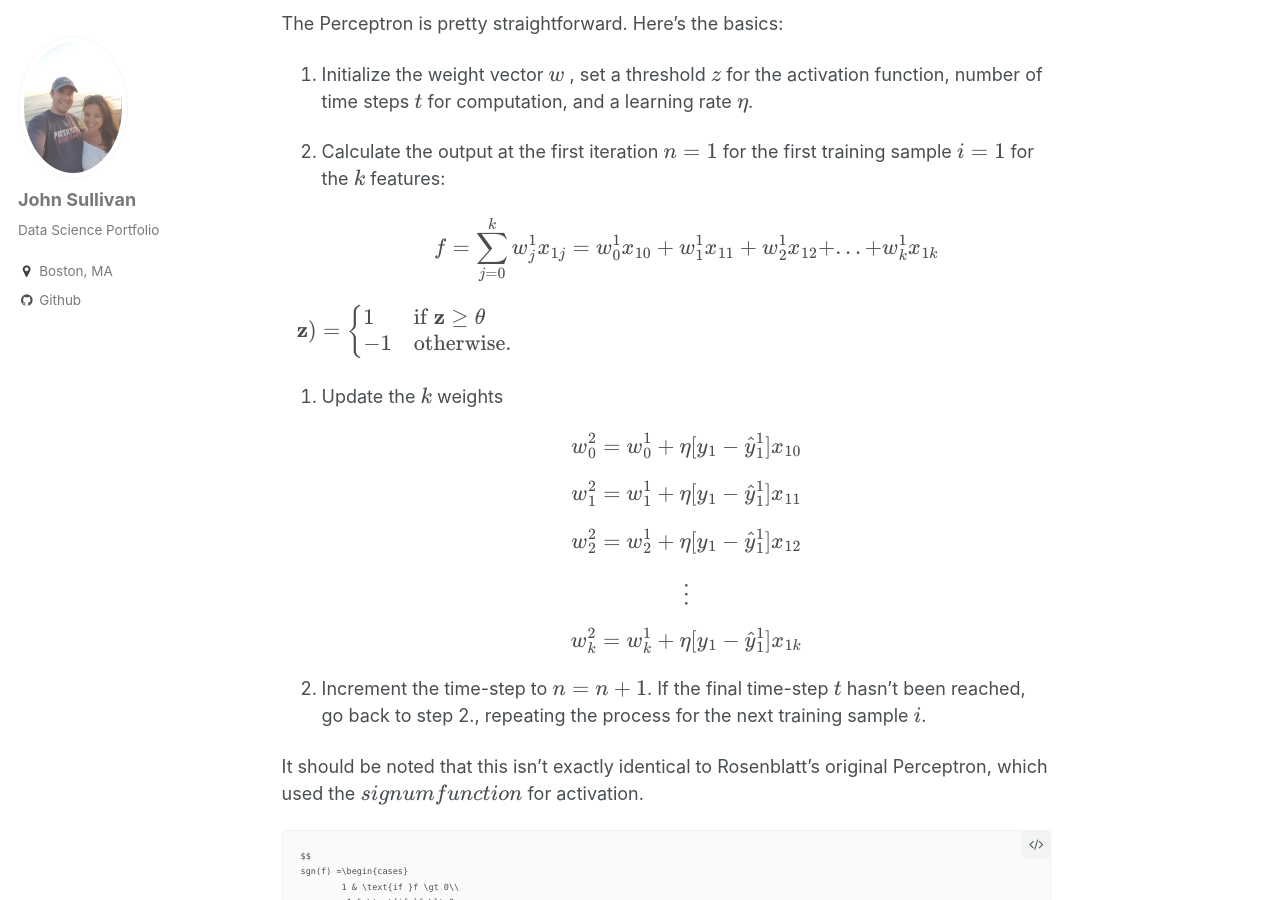
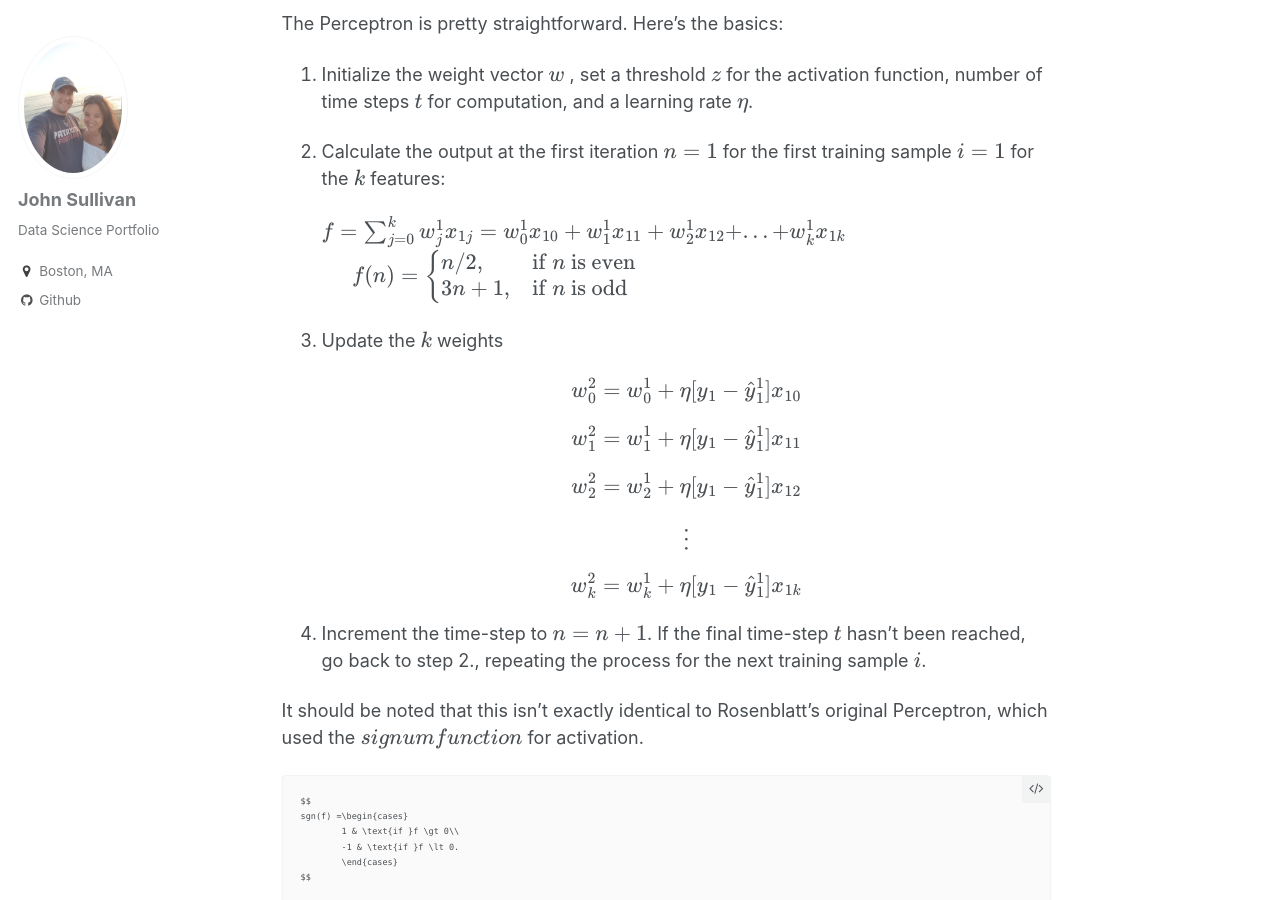
Before and after one commit to jtsulliv/jtsulliv.github.io, a Jekyll site: the page built from _posts/2017-08-16-perceptron.md, in a window 1280 px wide and 900 px high, scrolled down 1729 px. Built offline with Jekyll 4.4.1, drawn with Linux system fonts in a browser that asks for light colours; formulas are drawn with MathJax 3.

Commit message:
Update 2017-08-16-perceptron.md

```diff
--- a/_posts/2017-08-16-perceptron.md
+++ b/_posts/2017-08-16-perceptron.md
@@ -33,10 +33,12 @@
 
 	  $$ f = \sum_{j=0}^k w^1_j x_{1j} = w^1_0 x_{10}+w^1_1 x_{11}+w^1_2 x_{12}+...+ w^1_k x_{1k} $$
 
-    $$ \mathbf{z}) =\begin{cases}
-      1 & \text{if }\mathbf{z} \ge \theta\\
-      -1 & \text{otherwise}.
-      \end{cases} $$
+    $$ f(n) =
+       \begin{cases}
+       n/2,  & \text{if $n$ is even} \\
+       3n+1, & \text{if $n$ is odd}
+       \end{cases} $$
+
 
 3.  Update the $$k$$ weights
 
```
